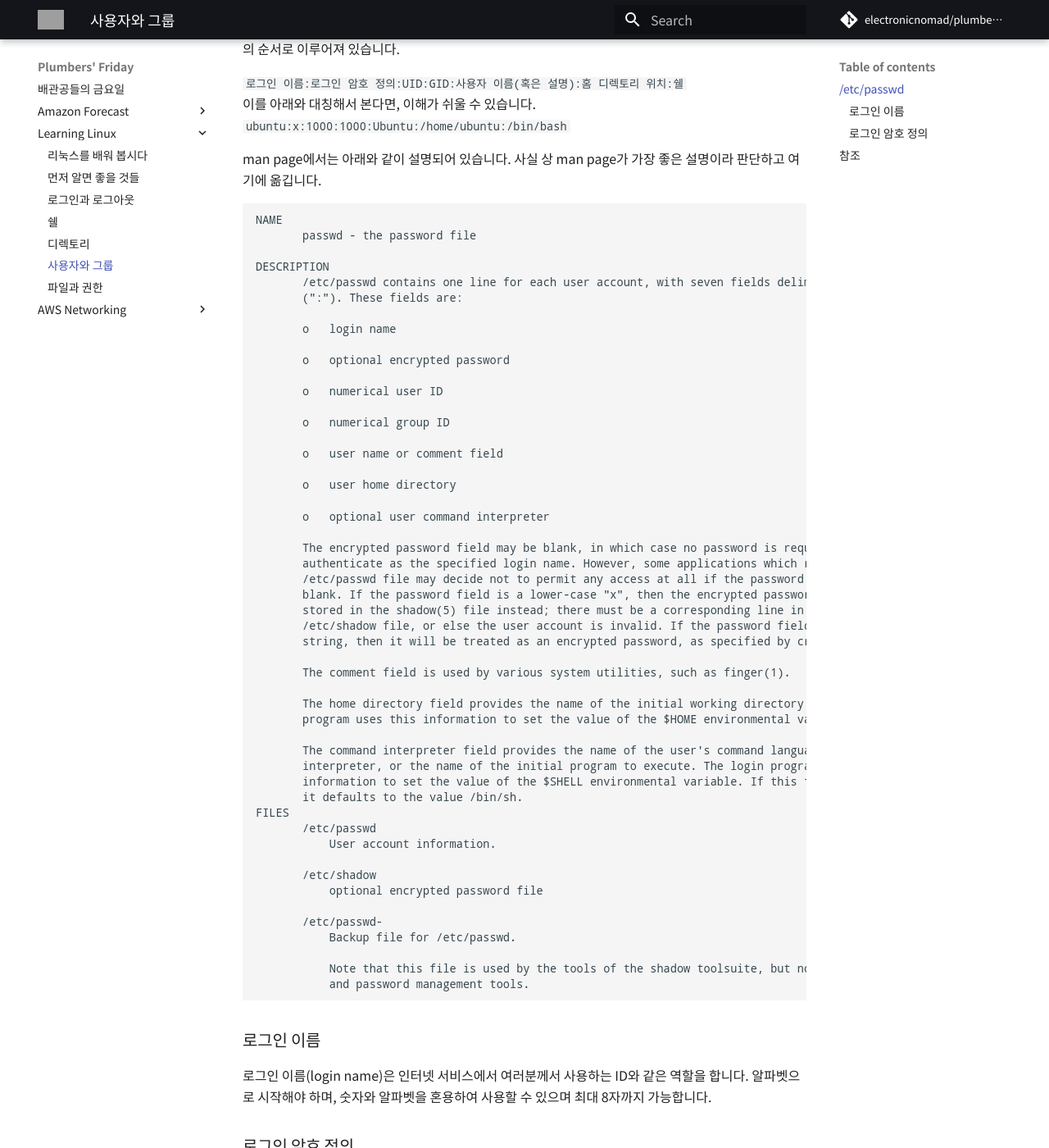
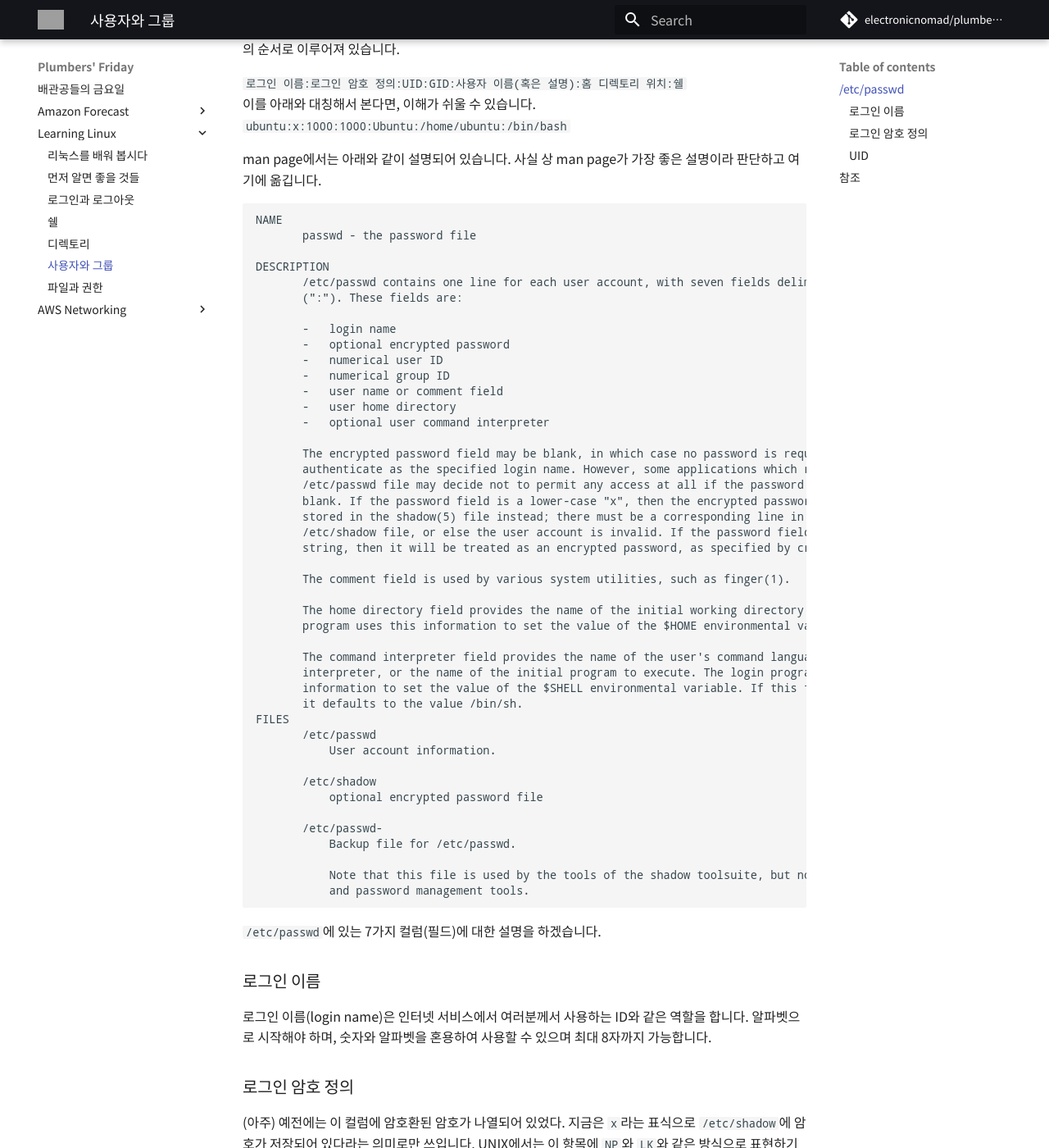
Before and after one commit to electronicnomad/plumbers-friday, an MkDocs documentation site: the page built from docs/linux/users-and-groups.md, in a window 1280 px wide and 1400 px high, scrolled down 488 px. Shown: the whole window at 82% size. Built offline with MkDocs 1.6.1 and Material for MkDocs 9.7.7, drawn with Linux system fonts in a browser that asks for light colours; some web fonts are replaced; comment, search, counter and statistics services are not loaded; some of the changed text lies outside the part shown; grey boxes are pictures that could not be loaded.

Commit message:
Update users-and-groups.md

````diff
--- a/docs/linux/users-and-groups.md
+++ b/docs/linux/users-and-groups.md
@@ -32,19 +32,13 @@
        /etc/passwd contains one line for each user account, with seven fields delimited by colons
        (":"). These fields are:
 
-       o   login name
-
-       o   optional encrypted password
-
-       o   numerical user ID
-
-       o   numerical group ID
-
-       o   user name or comment field
-
-       o   user home directory
-
-       o   optional user command interpreter
+       -   login name
+       -   optional encrypted password
+       -   numerical user ID
+       -   numerical group ID
+       -   user name or comment field
+       -   user home directory
+       -   optional user command interpreter
 
        The encrypted password field may be blank, in which case no password is required to
        authenticate as the specified login name. However, some applications which read the
@@ -76,6 +70,8 @@
            Note that this file is used by the tools of the shadow toolsuite, but not by all user
            and password management tools.
 ```
+
+`/etc/passwd`에 있는 7가지 컬럼(필드)에 대한 설명을 하겠습니다.
 
 ### 로그인 이름
 
@@ -116,6 +112,42 @@
 -rwsr-xr-x 1 root root 45612 Jul 27  2018 /usr/bin/passwd
 ```
 
+### UID
+
+UID는 User ID의 약어입니다. 모든 사용자는 고유의 ID 값을 가집니다. 그것은 숫자로 기록되고
+`/etc/passwd`에 저장됩니다. 보통의 Linux에서는 사용자를 위한 UID를 1000번부터 시작합니다.
+
+아래는 사용자의 UID를 확인하는 방법입니다. 그냥 `/etc/passwd`를 열어봐도 무관합니다.
+
+```bash
+jhin@home:~$ id
+uid=1000(jhin) gid=1000(jhin) groups=1000(jhin),4(adm),24(cdrom),27(sudo),30(dip),46(plugdev)
+jhin@home:~$
+```
+
+`id`라는 명령을 내리면 현재 명령을 내린 사용자의 UID와 GID를 알려줍니다. GID는 Group ID로 아래 항목에서 설명합니다.
+
+아래 예시와 같이 `id` 명령 뒤에 특정 사용자 이름을 지정하면, 해당 사용자의 UID와 GID를 화면에 출력합니다.
+
+```bash
+jhin@home:~$ id nobody
+uid=65534(nobody) gid=65534(nogroup) groups=65534(nogroup)
+jhin@home:~$
+```
+
+UID는 사용자를 생성할 때 시스템에서 자동으로 1000번부터 부여하지만, 임의로 지정할 수도 있습니다.
+하지만, 사용하지 말아야할 영역(range)이 있는데, 그 영역은 0번부터 99번입니다. 이 영역은
+시스템에서 사용하고, privilege, 특권 사용자를 위해 남겨둡니다. UNIX에서는 여기까지가 제한인데,
+대부분의 Unix-like 시스템들에서는 그리고 Linux에서도 100번부터 499번까지도 일반 사용자가 사용하지 않도록 하고 있습니다. 이 또한 여러 용도에 따른 시스템에서 동적으로 사용자를 배정하여 사용하는 영역입니다.
+
+Debian 계열 (Ubuntu도 여기에 해당됩니다) Linux에서는 다음과 같은 사용자 제한 영역이 있습니다.
+0 - 99, 100 - 999, 60000 - 64999, 65000 - 65533.
+그래서, Linux에서는 사용자를 생성할 때 1000번부터 부여하여 (일반적으로는) 59999번까지 사용합니다.
+
+어떤 UNIX에서는 UID에를 관리할 때 15bit 값을 사용하여 32,767개의 값을 지정할 수 있었는데,
+실상 Solaris/SunOS를 비롯한 대부분의 UNIX에서는 16bit 값을 사용하여 65,536개의 고유값을 부여할 수 있었습니다. 하지만, Solaris 2.0/SunOS 5.0 이후 32bit 체계를 갖추면서 32bit 값을 UID에서도 사용하여 2^32개, 4,294,967,296개의 고유한 UID값을 지정할 수 있게 되었습니다. Solaris는 1990년부터 이것이 적용되었고, Linux는 2001년, 21세기가 되어서야 가능하게 되었습니다.
+
+`root`사용자는 UID `0`로 지정됩니다. `nobody`는 UID `65534`를 가지게 됩니다. 이 두 사용자는 UNIX, Unix-like 시스템에서 상징적인 로그인 이름입니다.
 
 ## 참조
 
````
